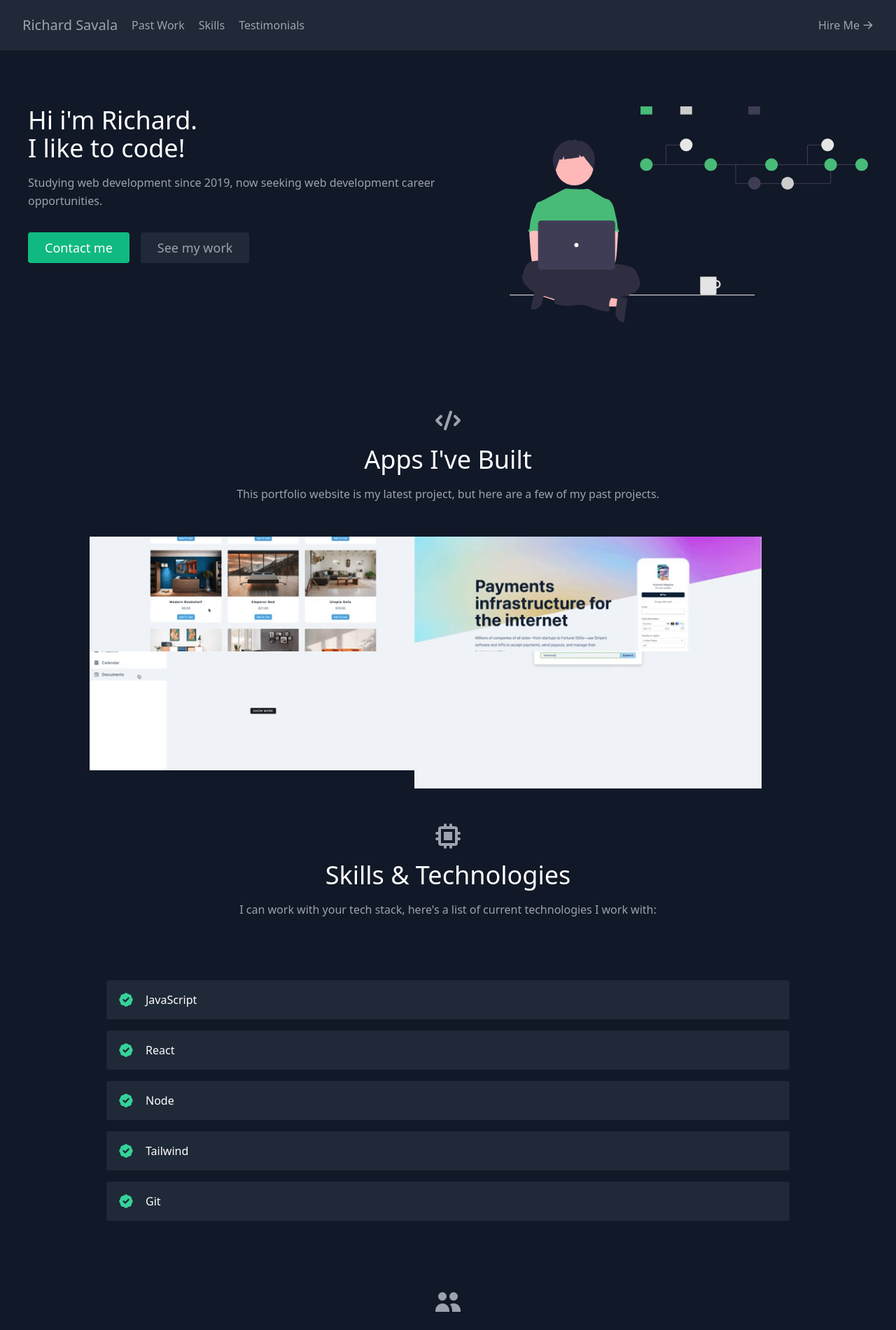
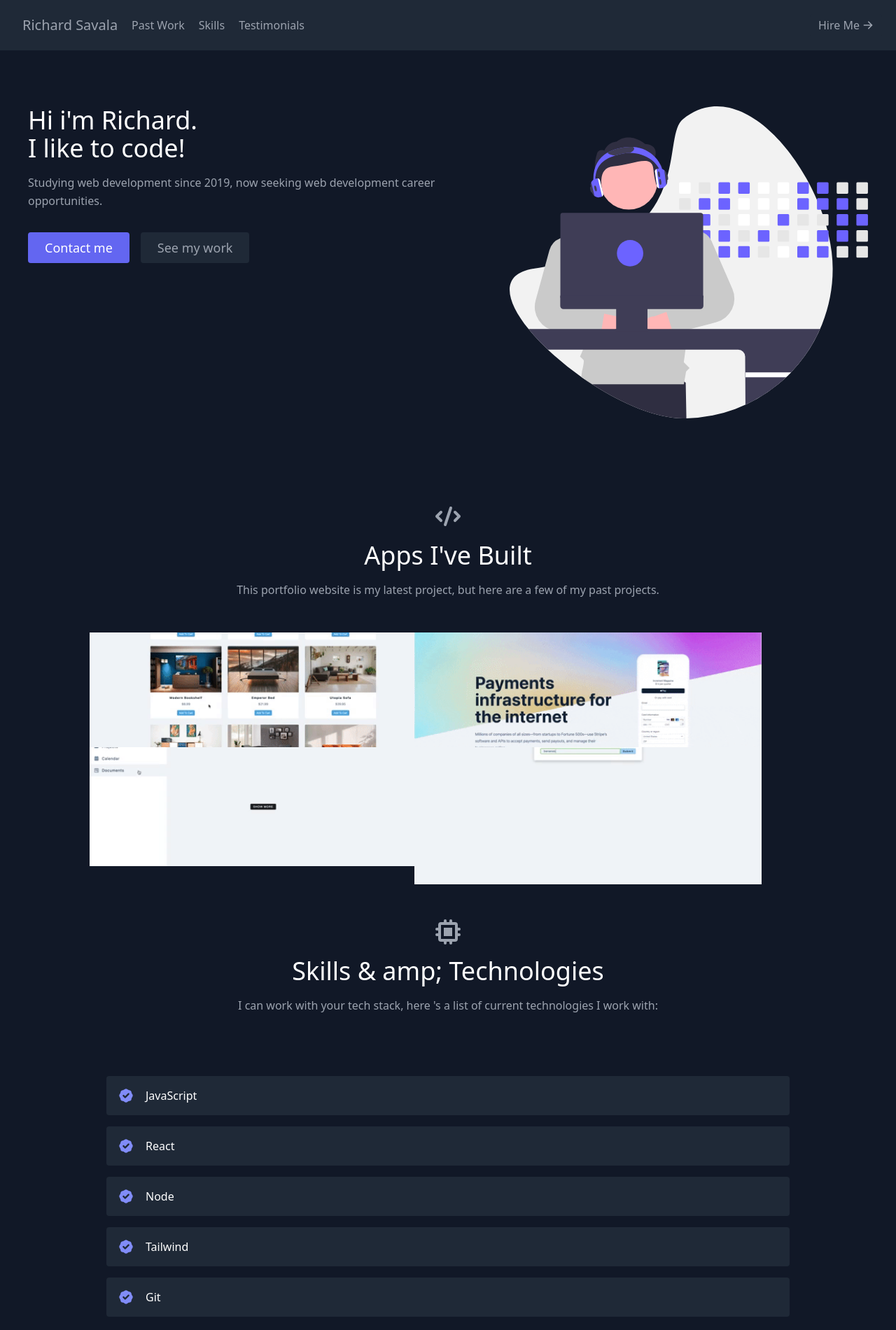
Before and after one commit to richardsavala/my-portfolio, a React (Create React App) app: page / in a window 1280 px wide. Shown: the top 1901 px of the page at 70% size. Built offline with nearby package versions, Linux system fonts and the light colour scheme.

Commit message:
updated svg and color palette

```diff
--- a/src/components/About.js
+++ b/src/components/About.js
@@ -15,7 +15,7 @@
           <div className="flex justify-center">
             <a
               href="#contact"
-              className="inline-flex text-white bg-green-500 border-0 py-2 px-6 focus:outline-none hover:bg-green-600 rounded text-lg"
+              className="inline-flex text-white bg-indigo-500 border-0 py-2 px-6 focus:outline-none hover:bg-indigo-600 rounded text-lg"
             >
               Contact me
             </a>
@@ -29,7 +29,7 @@
         </div>
         <div className="lg:max-w-lg lg:w-full md:w-1/2.w-5/6">
           <img
-            src="./coding.svg"
+            src="./coding2.svg"
             alt="hero"
             className="object-cover object-center rounded"
           />
--- a/src/components/Projects.js
+++ b/src/components/Projects.js
@@ -30,10 +30,10 @@
                   className="absolute inset-0 w-full h-full object-cover object-center"
                 />
                 <div className="px-8 py-10 relative z-10 w-full border-4 border-gray-800 bg-gray-900 opacity-0 hover:opacity-100">
-                  <h2 className="tracking-widest text-sm title-font font-medium text-green-400 mb-1">
+                  <h2 className="tracking-widest text-sm title-font font-medium text-indigo-400 mb-1">
                     {project.subtitle}
                   </h2>
-                  <h1 className="title-font text-lg font-medium text-green-400 mb-1">
+                  <h1 className="title-font text-lg font-medium text-indigo-400 mb-1">
                     {project.title}
                   </h1>
                   <p className="leading-relaxed">{project.description}</p>
--- a/src/components/Skills.js
+++ b/src/components/Skills.js
@@ -3,32 +3,41 @@
 import { skills } from "../data";
 
 export default function Skills() {
-  return (
-    <section id="skills">
-      <div className="container px-5 py-10 mx-auto">
-        <div className="text-center mb-20">
-          <ChipIcon className="w-10 inline-block mb-4" />
-          <h1 className="sm:text-4xl text-3xl font-medium title-font text-white mb-4">
-            Skills &amp; Technologies
-          </h1>
-          <p className="text-base leading-relaxed xl:w-2/4 lg:w-3/4 mx-auto">
-            I can work with your tech stack, here's a list of current
-            technologies I work with:
-          </p>
-        </div>
-        <div className="flex flex-wrap lg:w-4/5 sm:mx-auto sm:mb-2 -mx-2">
-          {skills.map((skill) => (
-            <div key={skill} className="p-2 sm:w1/2 w-full">
-              <div className="bg-gray-800 rounded flex p-4 h-full items-center">
-                <BadgeCheckIcon className="text-green-400 w-6 h-6 flex-shrink-0 mr-4" />
-                <span className="title-font font-medium text-white">
-                  {skill}
-                </span>
-              </div>
-            </div>
-          ))}
-        </div>
-      </div>
-    </section>
-  );
+    return ( <
+        section id = "skills" >
+        <
+        div className = "container px-5 py-10 mx-auto" >
+        <
+        div className = "text-center mb-20" >
+        <
+        ChipIcon className = "w-10 inline-block mb-4" / >
+        <
+        h1 className = "sm:text-4xl text-3xl font-medium title-font text-white mb-4" >
+        Skills & amp; Technologies <
+        /h1> <
+        p className = "text-base leading-relaxed xl:w-2/4 lg:w-3/4 mx-auto" >
+        I can work with your tech stack, here 's a list of current
+        technologies I work with:
+        <
+        /p> <
+        /div> <
+        div className = "flex flex-wrap lg:w-4/5 sm:mx-auto sm:mb-2 -mx-2" > {
+            skills.map((skill) => ( <
+                div key = { skill }
+                className = "p-2 sm:w1/2 w-full" >
+                <
+                div className = "bg-gray-800 rounded flex p-4 h-full items-center" >
+                <
+                BadgeCheckIcon className = "text-indigo-400 w-6 h-6 flex-shrink-0 mr-4" / >
+                <
+                span className = "title-font font-medium text-white" > { skill } <
+                /span> <
+                /div> <
+                /div>
+            ))
+        } <
+        /div> <
+        /div> <
+        /section>
+    );
 }
--- a/src/data.js
+++ b/src/data.js
@@ -9,7 +9,7 @@
         title: "React Stripe Menu",
         subtitle: "React Advanced Tutorial",
         description: "Navbar built with React, it looks great!",
-        image: "./stripe.gif",
+        image: "./stripe2.gif",
         link: "https://github.com/richardsavala/react-stripe-menus",
     },
     {
```
Also changed, not shown: public/coding2.svg (added), public/stripe2.gif (added).
